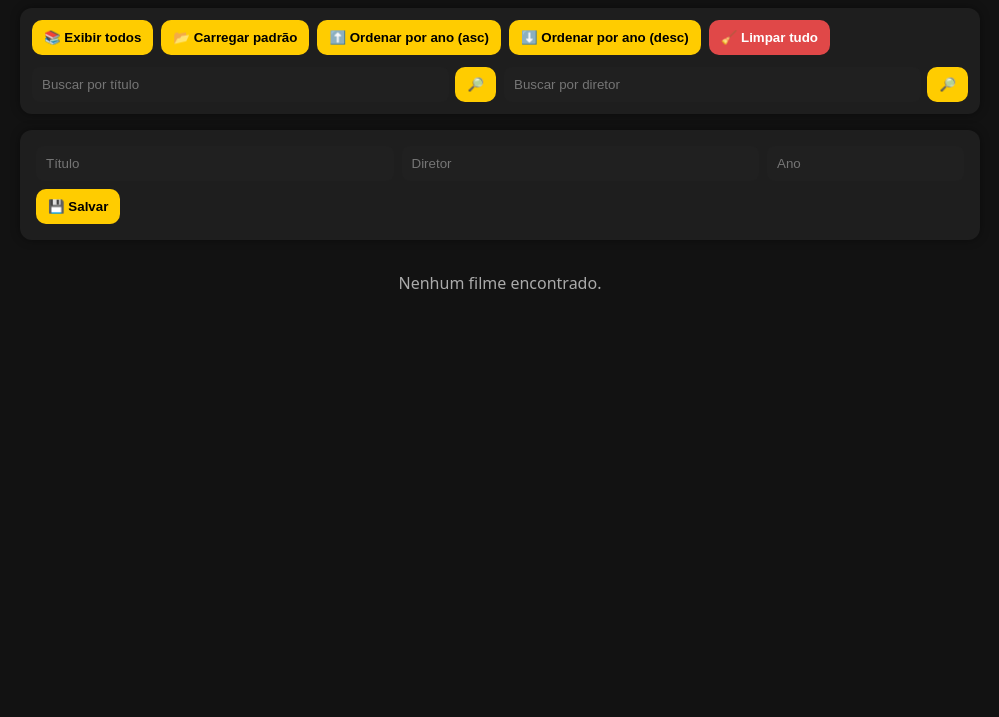
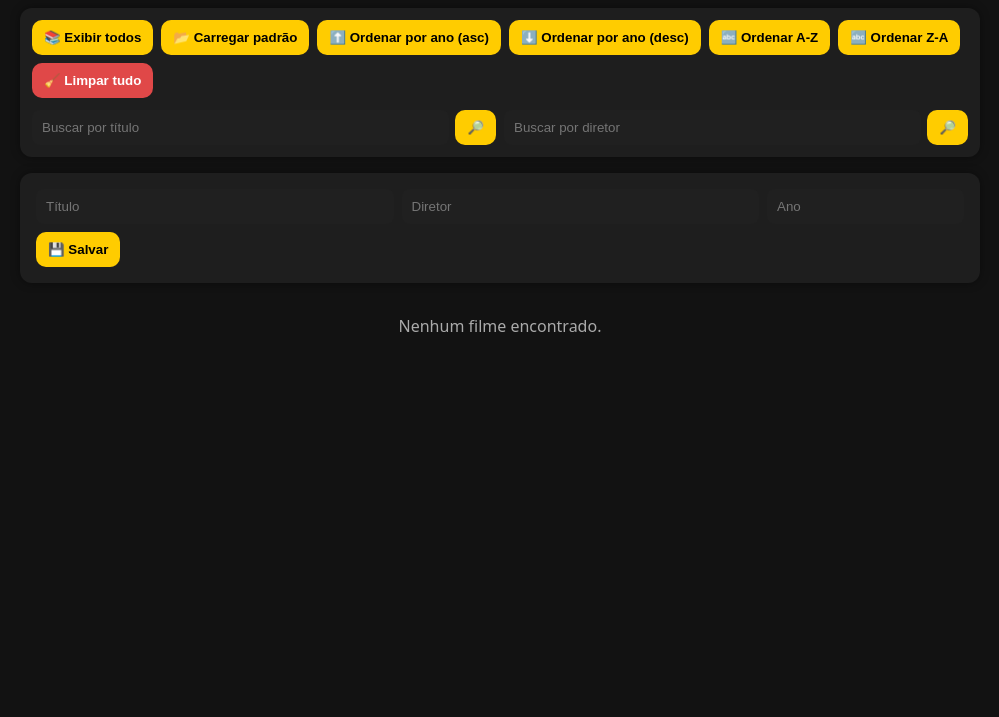
Before and after one commit to MrTeoL/CRUD-filmes, a plain HTML site: page index.html in a window 1280 px wide. Shown: the part 83-800 px from the top of the page, without its empty margins (140-1139 px from the left). Drawn offline with Linux system fonts and the light colour scheme.

Commit message:
Update de funcionalidades

```diff
--- a/index.html
+++ b/index.html
@@ -15,6 +15,8 @@
       <button class="btn" id="btn-carregar">📂 Carregar padrão</button>
       <button class="btn" id="btn-ordenar-asc">⬆️ Ordenar por ano (asc)</button>
       <button class="btn" id="btn-ordenar-desc">⬇️ Ordenar por ano (desc)</button>
+      <button class="btn" id="btn-ordenar-titulo-asc">🔤 Ordenar A-Z</button>
+      <button class="btn" id="btn-ordenar-titulo-desc">🔤 Ordenar Z-A</button>
       <button class="btn btn-danger" id="btn-limpar">🧹 Limpar tudo</button>
     </div>
 
```
